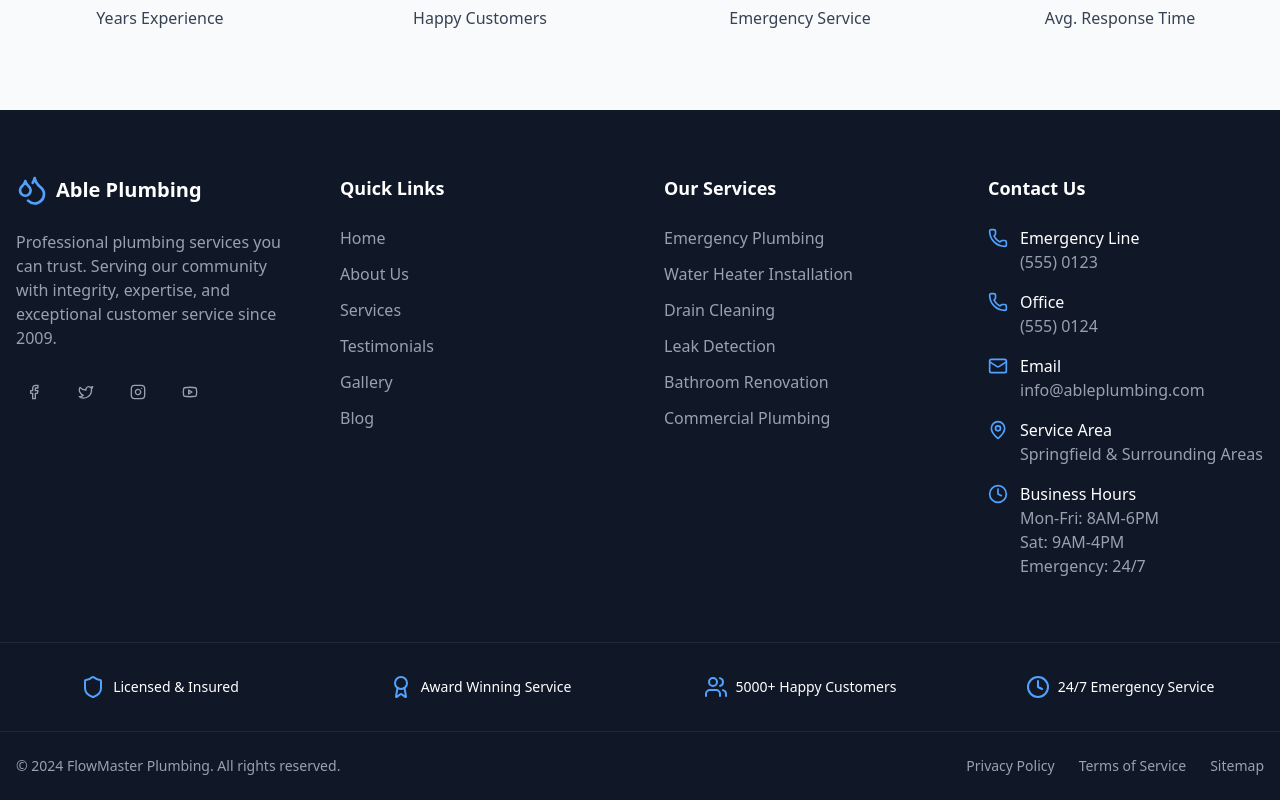
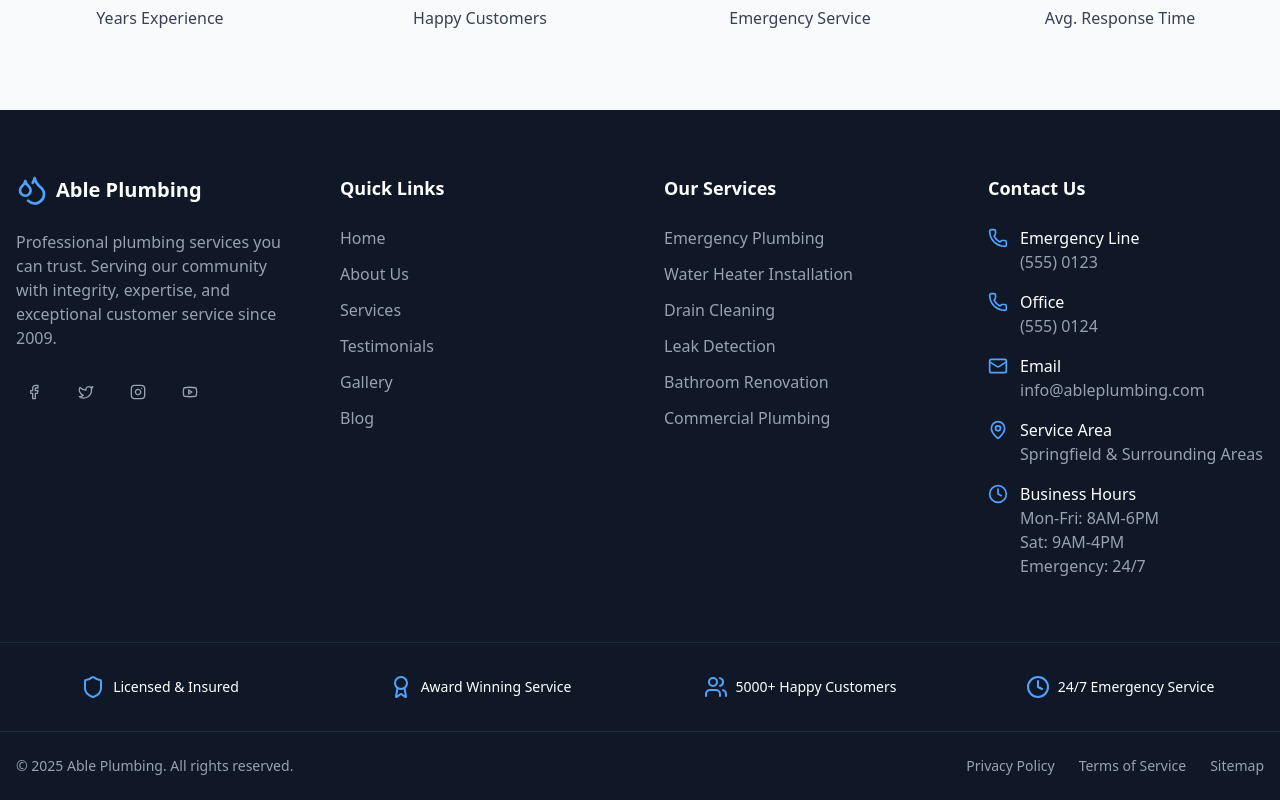
Before and after one commit to Vincode110/plumbing-services-new-website, a Next.js app: page / in a window 1280 px wide. Shown: the part 3427-4227 px from the top of the page. Built offline with nearby package versions, Linux system fonts and the light colour scheme.

Commit message:
Update Footer.tsx

```diff
--- a/src/components/layout/Footer.tsx
+++ b/src/components/layout/Footer.tsx
@@ -195,7 +195,7 @@ export function Footer() {
         <div className="container mx-auto px-4">
           <div className="flex flex-col md:flex-row justify-between items-center space-y-4 md:space-y-0">
             <div className="text-gray-400 text-sm">
-              © 2024 FlowMaster Plumbing. All rights reserved.
+              © 2025 Able Plumbing. All rights reserved.
             </div>
             <div className="flex space-x-6 text-sm">
               <Link href="/privacy" className="text-gray-400 hover:text-white transition-colors">
```
